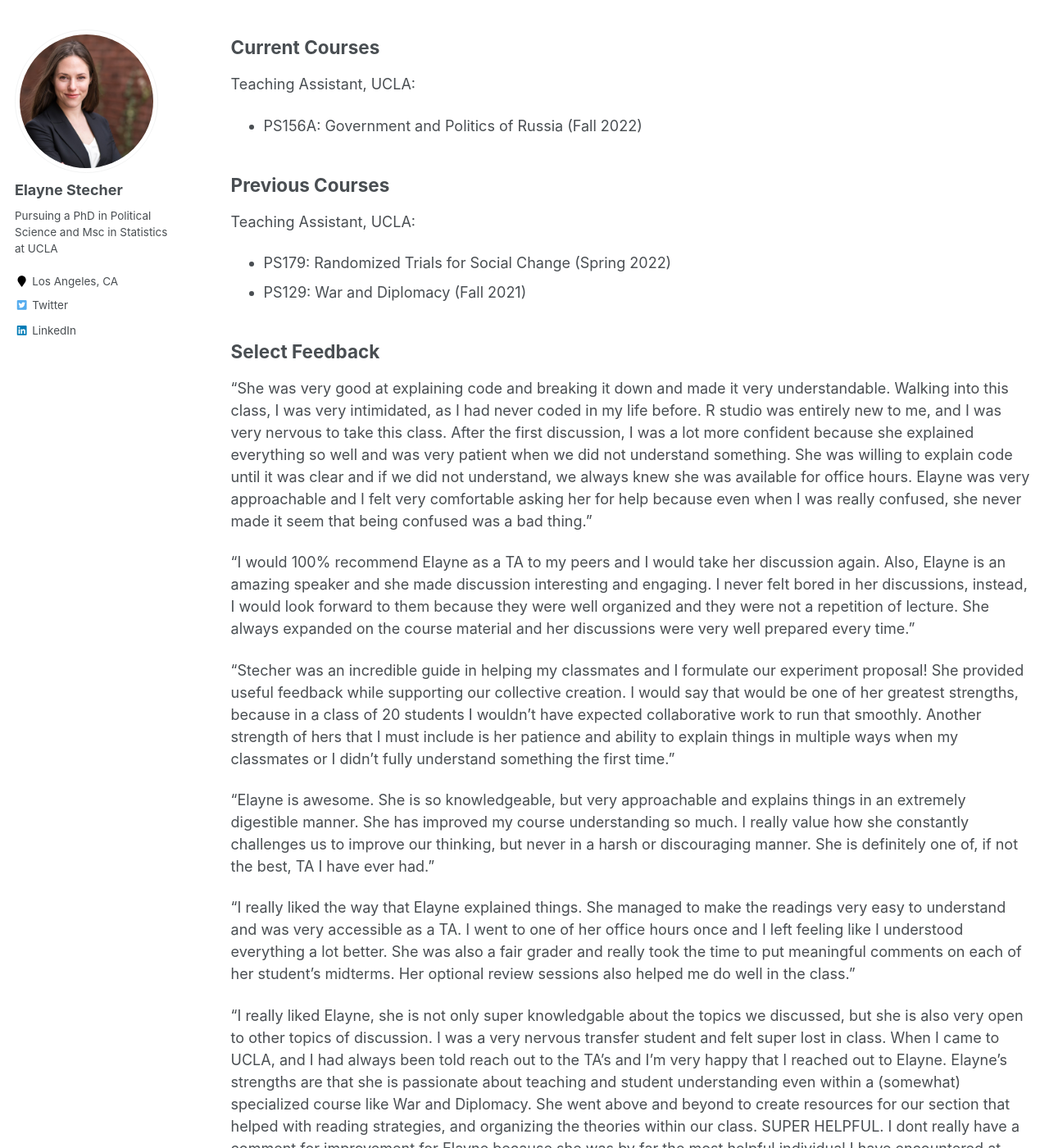
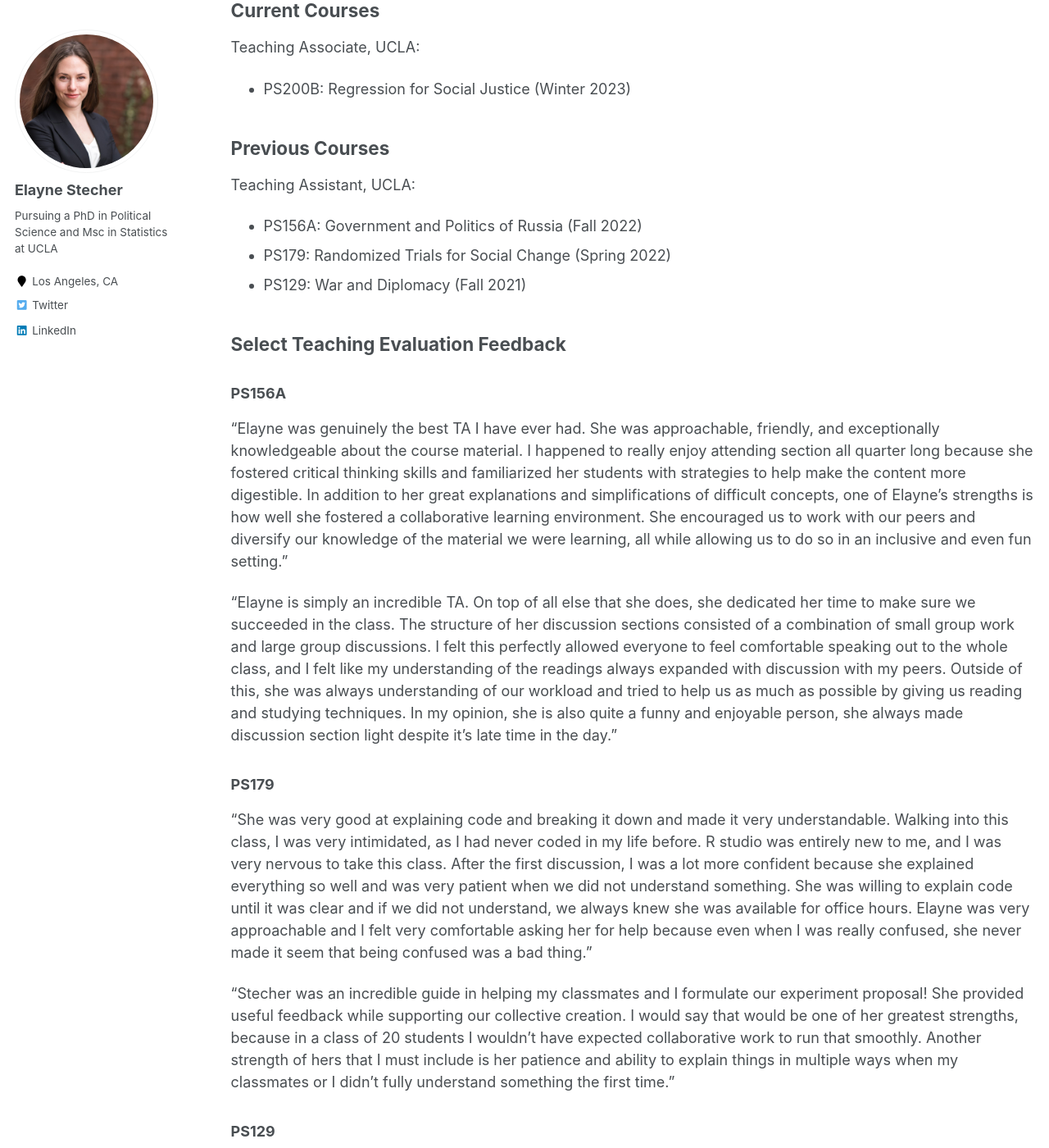
Before and after one commit to estech01/estech01.github.io, a Jekyll site: the page built from _pages/teaching.md, in a window 1280 px wide and 1400 px high, scrolled down 192 px. Shown: the whole window at 82% size. Built offline with Jekyll 4.4.1, drawn with Linux system fonts in a browser that asks for light colours; some of the changed text lies outside the part shown.

Commit message:
Update teaching.md

```diff
--- a/_pages/teaching.md
+++ b/_pages/teaching.md
@@ -5,21 +5,40 @@ permalink: /teaching/
 author_profile: true
 ---
 
-Sign up for my office hours [here](https://www.wejoinin.com/elaynestecher@ucla.edu).
-
 ## Current Courses
 
-Teaching Assistant, UCLA:
-- PS156A: Government and Politics of Russia (Fall 2022)
-
+Teaching Associate, UCLA:
+- PS200B: Regression for Social Justice (Winter 2023)
 
 ## Previous Courses
 
 Teaching Assistant, UCLA:
+- PS156A: Government and Politics of Russia (Fall 2022)
 - PS179: Randomized Trials for Social Change (Spring 2022)
 - PS129: War and Diplomacy (Fall 2021)
 
-## Select Feedback
+## Select Teaching Evaluation Feedback
+
+### PS156A
+
+"Elayne was genuinely the best TA I have ever had. She was approachable, friendly, and exceptionally
+knowledgeable about the course material. I happened to really enjoy attending section all quarter long
+because she fostered critical thinking skills and familiarized her students with strategies to help make
+the content more digestible. In addition to her great explanations and simplifications of difficult concepts,
+one of Elayne's strengths is how well she fostered a collaborative learning environment. She
+encouraged us to work with our peers and diversify our knowledge of the material we were learning, all
+while allowing us to do so in an inclusive and even fun setting."
+
+"Elayne is simply an incredible TA. On top of all else that she does, she dedicated her time to make sure
+we succeeded in the class. The structure of her discussion sections consisted of a combination of small
+group work and large group discussions. I felt this perfectly allowed everyone to feel comfortable
+speaking out to the whole class, and I felt like my understanding of the readings always expanded with
+discussion with my peers. Outside of this, she was always understanding of our workload and tried to
+help us as much as possible by giving us reading and studying techniques. In my opinion, she is also
+quite a funny and enjoyable person, she always made discussion section light despite it's late time in
+the day."
+
+### PS179
 
 "She was very good at explaining code and breaking it down and made it very understandable. Walking into this class,
 I was very intimidated, as I had never coded in my life before. R studio was entirely new to me, and I was very nervous to take this class.
@@ -29,16 +48,13 @@ we did not understand, we always knew she was available for office hours. Elayne
 approachable and I felt very comfortable asking her for help because even when I was really confused,
 she never made it seem that being confused was a bad thing."
 
-"I would 100% recommend Elayne as a TA to my peers and I would take her discussion again. Also, Elayne is an amazing speaker and she
-made discussion interesting and engaging. I never felt bored in her discussions, instead, I would look
-forward to them because they were well organized and they were not a repetition of lecture. She always
-expanded on the course material and her discussions were very well prepared every time."
-
 "Stecher was an incredible guide in helping my classmates and I formulate our experiment proposal! She
 provided useful feedback while supporting our collective creation. I would say that would be one of her
 greatest strengths, because in a class of 20 students I wouldn't have expected collaborative work to run
 that smoothly. Another strength of hers that I must include is her patience and ability to explain things in
 multiple ways when my classmates or I didn't fully understand something the first time."
+
+### PS129
 
 "Elayne is awesome. She is so knowledgeable, but very approachable and explains things in an
 extremely digestible manner. She has improved my course understanding so much. I really value how
@@ -50,13 +66,3 @@ understand and was very accessible as a TA. I went to one of her office hours on
 I understood everything a lot better. She was also a fair grader and really took the time to put
 meaningful comments on each of her student's midterms. Her optional review sessions also helped me
 do well in the class."
-
-"I really liked Elayne, she is not only super knowledgable about the topics we discussed, but she is also
-very open to other topics of discussion. I was a very nervous transfer student and felt super lost in class.
-When I came to UCLA, and I had always been told reach out to the TA's and
-I'm very happy that I reached out to Elayne. Elayne's strengths are that she is passionate about
-teaching and student understanding even within a (somewhat) specialized course like War and
-Diplomacy. She went above and beyond to create resources for our section that helped with reading
-strategies, and organizing the theories within our class. SUPER HELPFUL. I dont really have a comment for
-improvement for Elayne because she was by far the most helpful individual I have
-encountered at UCLA thus far."
```
